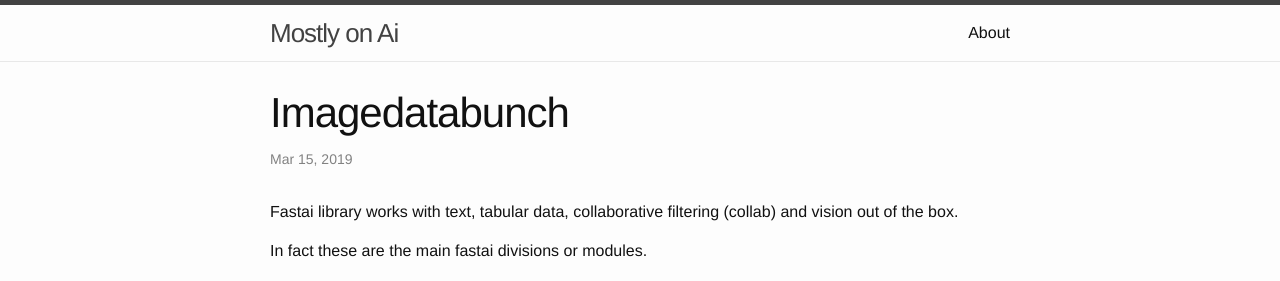
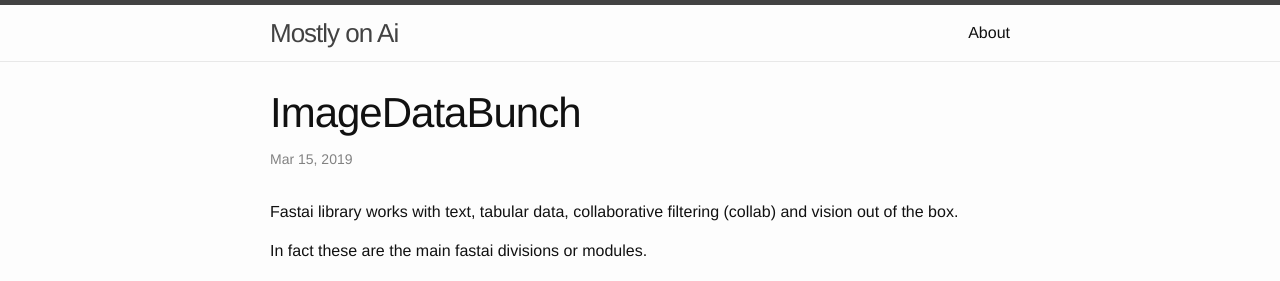
Before and after one commit to dejanbatanjac/dejanbatanjac.github.io, a Jekyll site: the page built from _posts/2019-03-15-ImageDataBunch.md, in a window 1280 px wide. Shown: the top 281 px of the page. Built offline with Jekyll 4.4.1, drawn with Linux system fonts in a browser that asks for light colours; our own code applies the rules of GitHub Pages for plain Markdown files; part of the change alters nothing that is shown.

```diff
--- a/_posts/2019-03-15-ImageDataBunch.md
+++ b/_posts/2019-03-15-ImageDataBunch.md
@@ -1,5 +1,7 @@
 ---
 published: true
+layout: post
+title:  "ImageDataBunch"
 ---
 Fastai library works with text, tabular data, collaborative filtering (collab) and vision out of the box.
 
```
